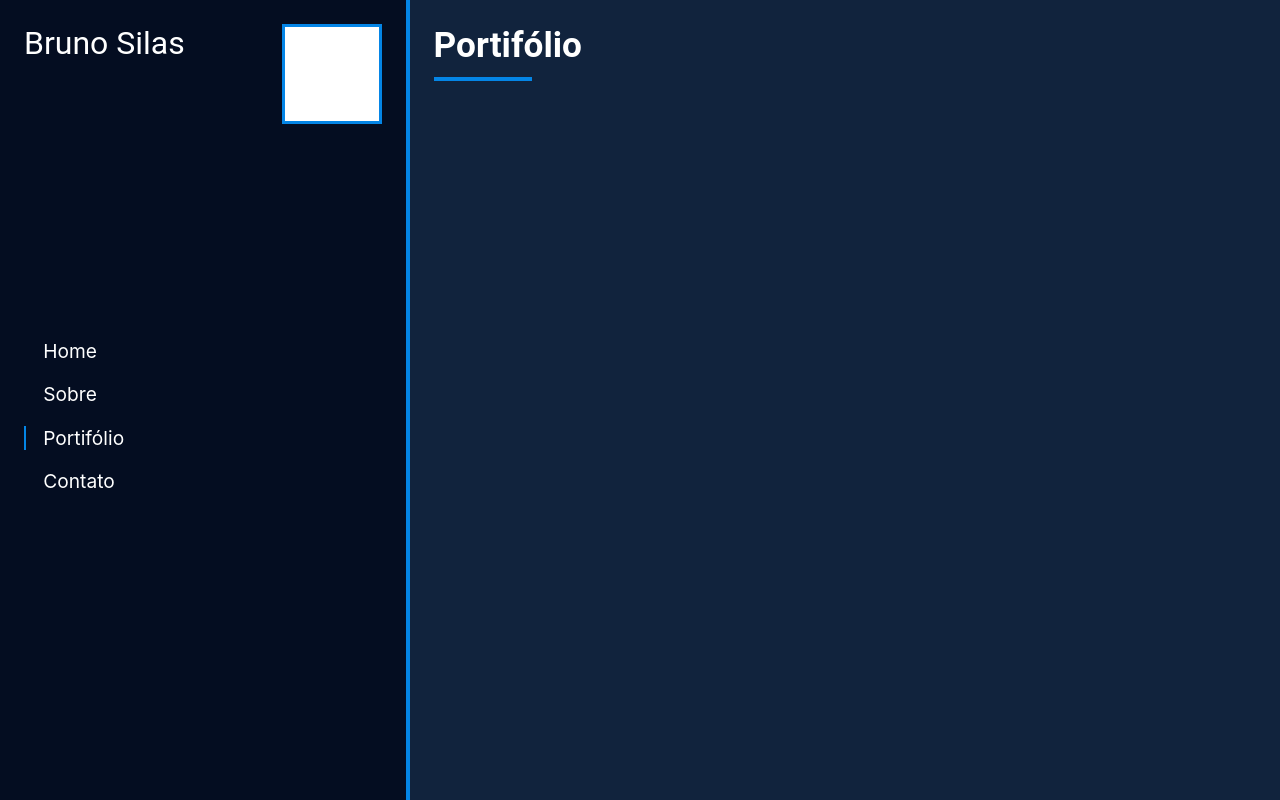
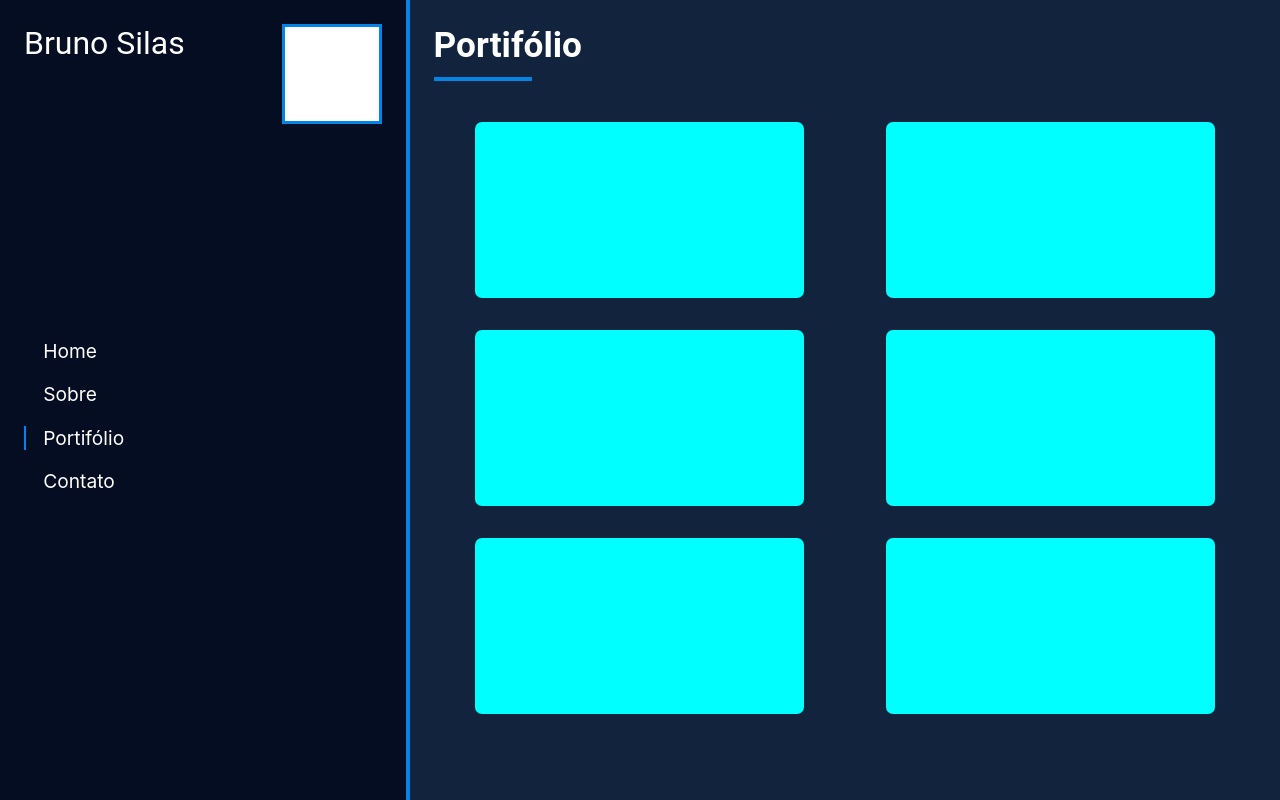
Before and after one commit to BW-MW/Source-portfolio-code, a React (Create React App) app: page /#/portifolio in a window 1280 px wide. Built offline with nearby package versions, Linux system fonts and the light colour scheme.

Commit message:
draft was created

```diff
--- a/src/pages/Portfolio/Portfolio.css
+++ b/src/pages/Portfolio/Portfolio.css
@@ -13,3 +13,23 @@
 
   background-color: var(--underline);
 }
+.main-content {
+  margin-top: 2.5rem;
+
+  height: 55vh;
+
+  display: flex;
+  justify-content: space-around;
+  align-items: center;
+  flex-wrap: wrap;
+}
+.box {
+  width: 40%;
+  height: 40%;
+
+  margin: 1rem 0;
+
+  background-color: aqua;
+
+  border-radius: 7px;
+}
--- a/src/pages/Portfolio/Portfolio.jsx
+++ b/src/pages/Portfolio/Portfolio.jsx
@@ -1,9 +1,20 @@
 import "./Portfolio.css";
 function Portfolio() {
   return (
-    <header className="header-portfolio">
-      <h1 className="title">Portifólio</h1>
-    </header>
+    <>
+      <header className="header-portfolio">
+        <h1 className="title">Portifólio</h1>
+      </header>
+      <section className="main-content">
+        <div className="box"></div>
+        <div className="box"></div>
+        <div className="box"></div>
+        <div className="box"></div>
+        <div className="box"></div>
+        <div className="box"></div>
+      </section>
+    </>
   );
 }
+
 export default Portfolio;
```
